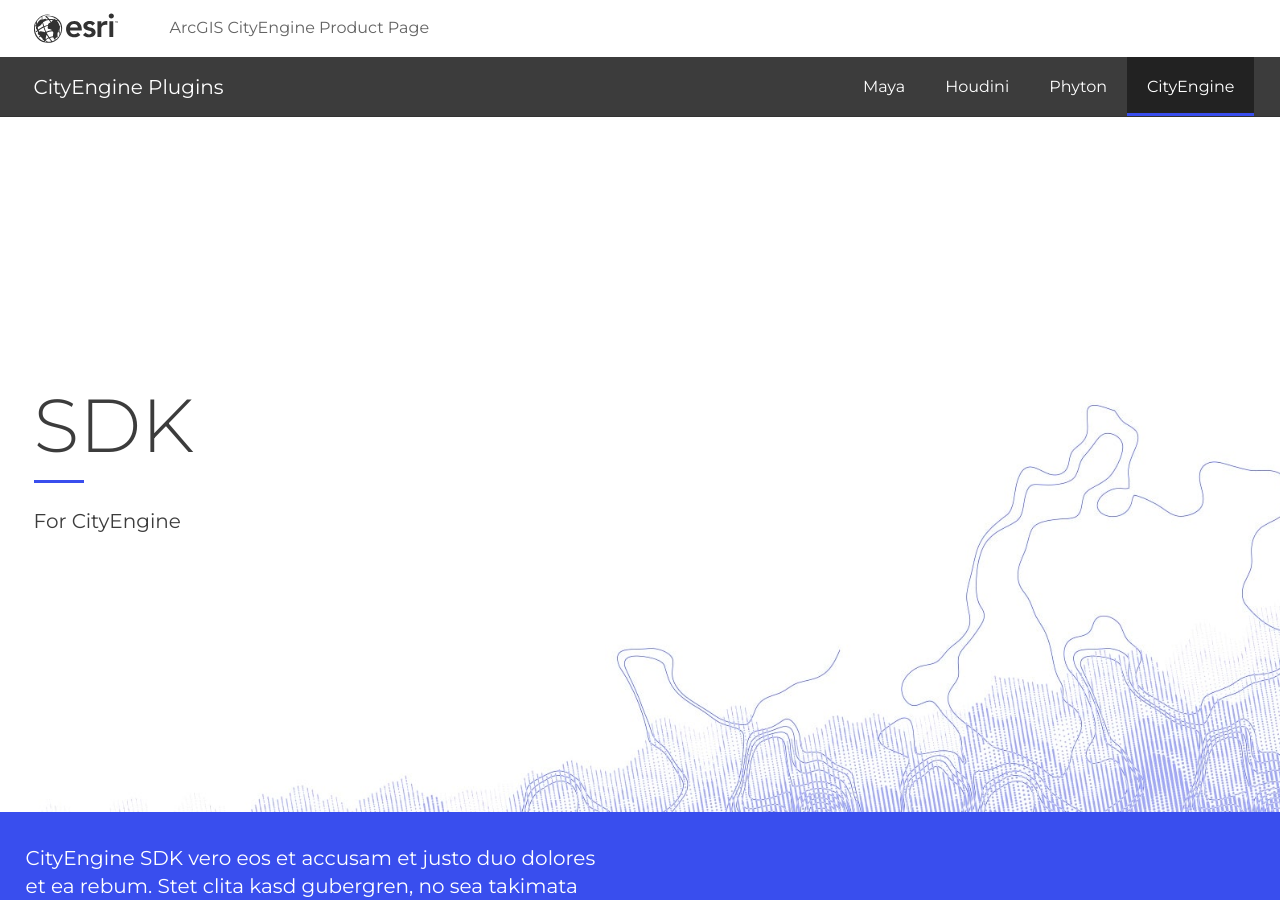
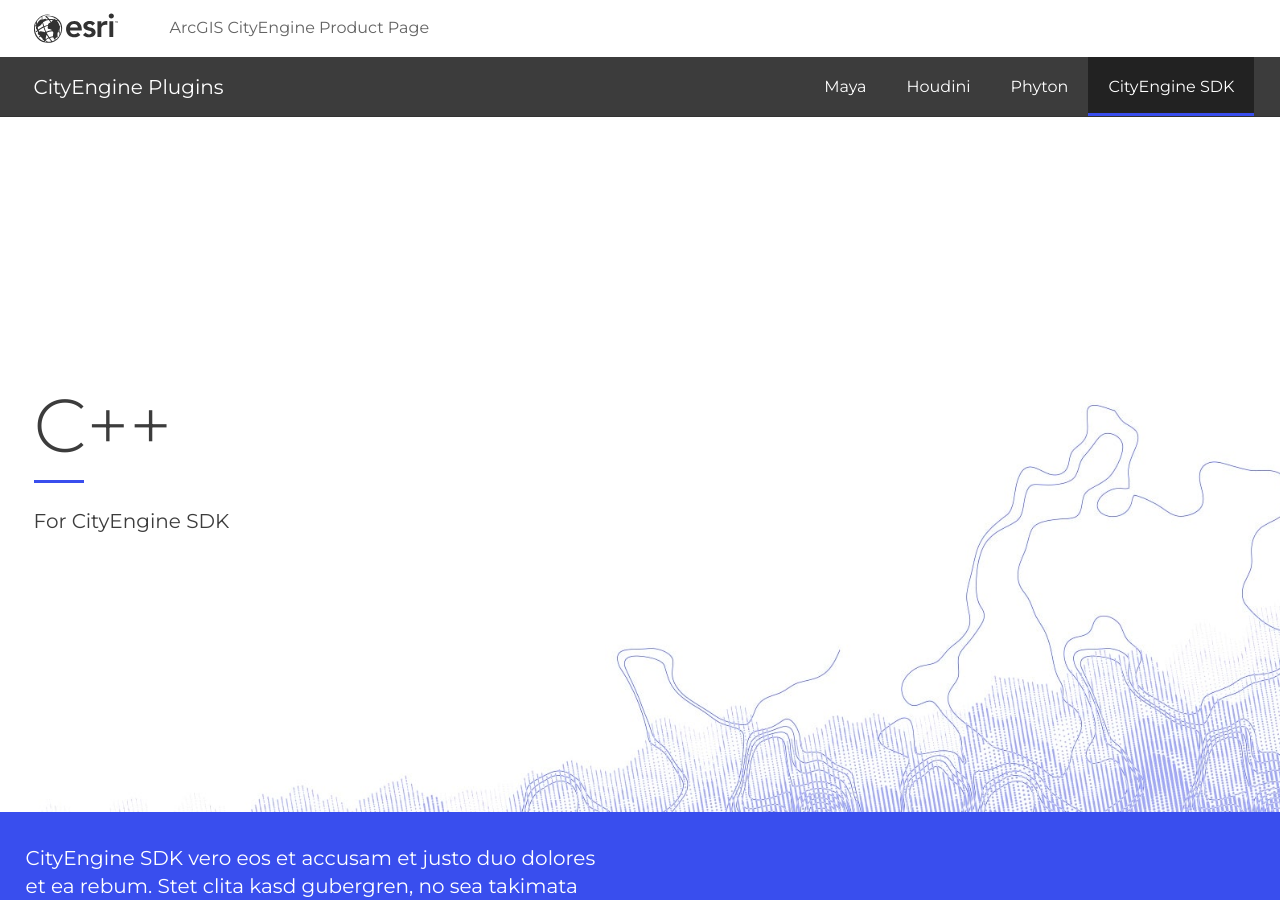
Before and after one commit to Esri/cityengine, a Jekyll site: the page built from _plugins/sdk.md, in a window 1280 px wide and 900 px high. Built offline with Jekyll 4.4.1, drawn with Linux system fonts in a browser that asks for light colours.

Commit message:
Changed to C++

```diff
--- a/_plugins/sdk.md
+++ b/_plugins/sdk.md
@@ -4,8 +4,8 @@
 order-of-appearance: 5
 draft: false
 
-name: SDK
-platform: CityEngine
+name: C++
+platform: CityEngine SDK
 logo: sdk.png
 
 teaser-image: sdk-teaser-image.jpg
```
Also changed, not shown: 7 other files.
